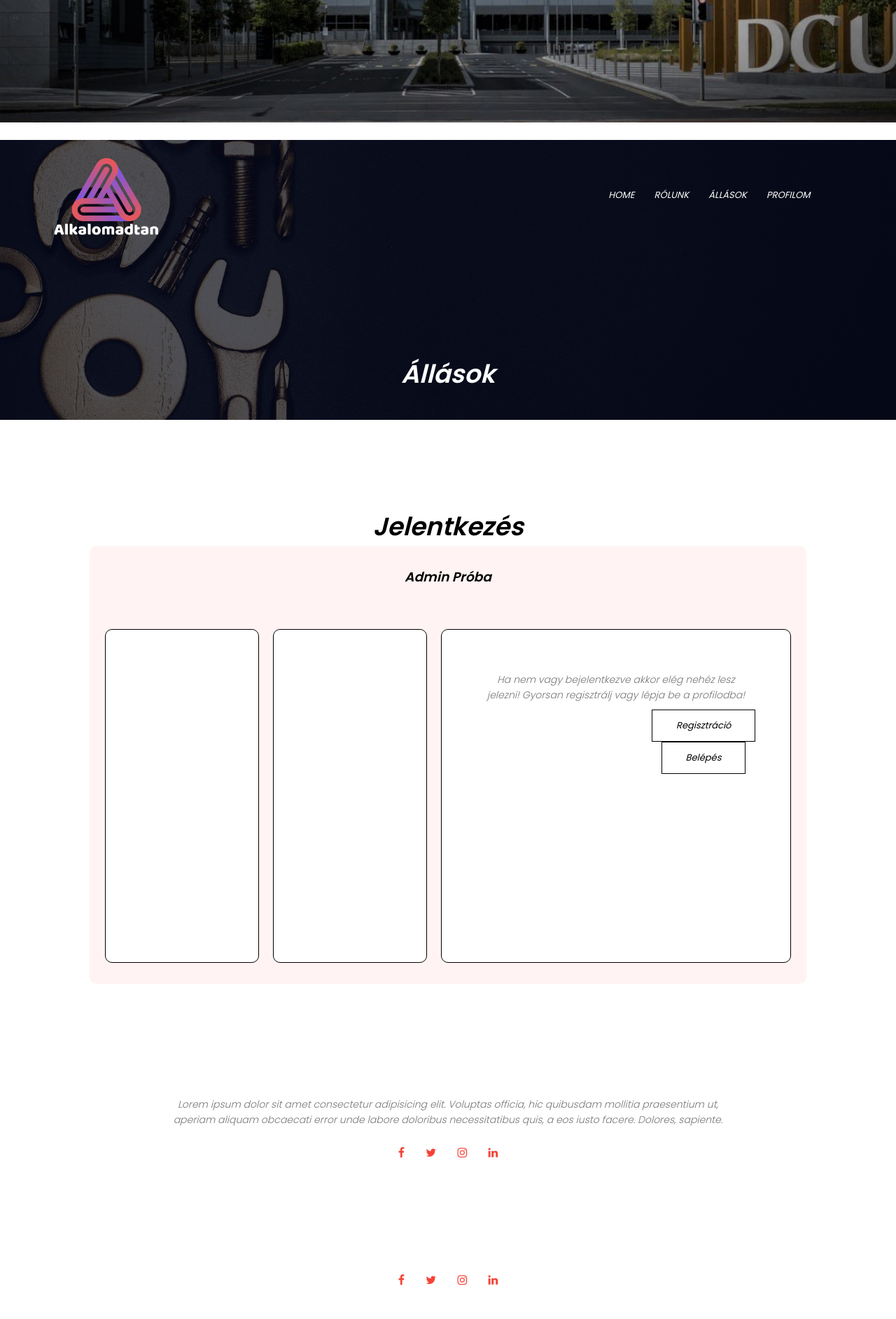
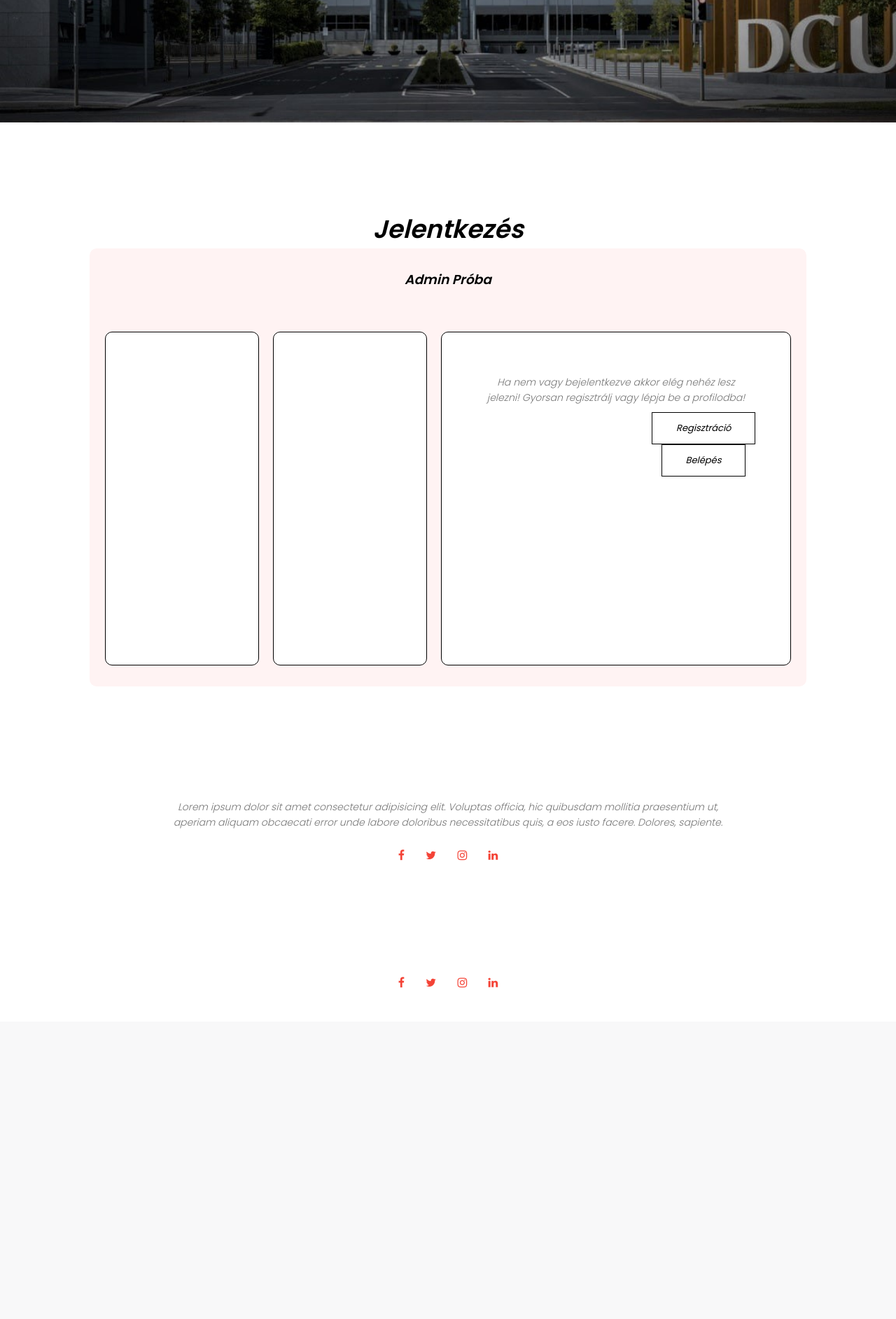
Before and after one commit to KVince002/alkalomadtanProjekt, a Django app: page /munkak/1 in a window 1280 px wide. Shown: the part 625-2510 px from the top of the page at 70% size. After the commit the page ends 2037 px from the top, so only its background shows below. Run offline with Django 4.2, Linux system fonts and the light colour scheme; data comes from the database, SQL or seed files in the repository; both versions use the stored data as it was after the commit.

Commit message:
munkára jelentkezés frissítve

```diff
--- a/alkalomadtan/app/templates/app/jobApply.html
+++ b/alkalomadtan/app/templates/app/jobApply.html
@@ -1,23 +1,6 @@
 {% extends 'app/layout/commonhead1.html' %}
 {% block content %}
 {% load static %}
-<body>
-    <section class="sub-header">
-        <nav>
-            <a href="index.html"><img src="{% static 'logo.png' %}" alt="logo" title="logo"></a>
-            <div class="nav-links white" id="navLinks">
-                <i class="fa fa-times" onclick="hideMenu()"></i>
-                <ul>
-                    <li><a href="{% url 'Kezdolap' %}">HOME</a></li>
-                    <li><a href="{% url 'Rolunk' %}">RÓLUNK</a></li>
-                    <li><a href="{% url 'Munkak' %}">ÁLLÁSOK</a></li>
-                    <li><a href="{% url 'Profil' %}">PROFILOM<i class="fa-user fa-color"></li></a></li><!----Itt még a icon nem jeleníti meg, illetve a linket beállítottam a saját módszerem alapján---->
-                </ul>
-            </div>
-            <i class="fa fa-bars"  onclick="showMenu()"></i>
-        </nav>
-        <h1>Állások</h1>
-    </section>
 
 <!----Jelentkezés---->
 
@@ -84,7 +67,7 @@
                                 {{field}}
                             </div>
                             {% endfor %}
-                            <input type="submit" value="Elküld"/>
+                            <input type="submit" value="Elküld" class="hero-btn black-btn"/>
                         </form>
                         {% else %}
                             <div>
--- a/alkalomadtan/app/views.py
+++ b/alkalomadtan/app/views.py
@@ -245,7 +245,7 @@ def MunkaMegtekinto(request, munka_Id):
             jelentkezesMento.munka = Munka.objects.get(id=munka_Id)
             jelentkezesMento.save()
             print(jelentkezesMento)
-            redirect("Kezdolap")
+            redirect("ProfilJelentkezesek")
     else:
         munkaJelentkezes = JelentkezesFormModel()
 
```
Also changed, not shown: alkalomadtan/db.sqlite3, 1 other file. Lines whose indentation alone changed are shown as unchanged.
